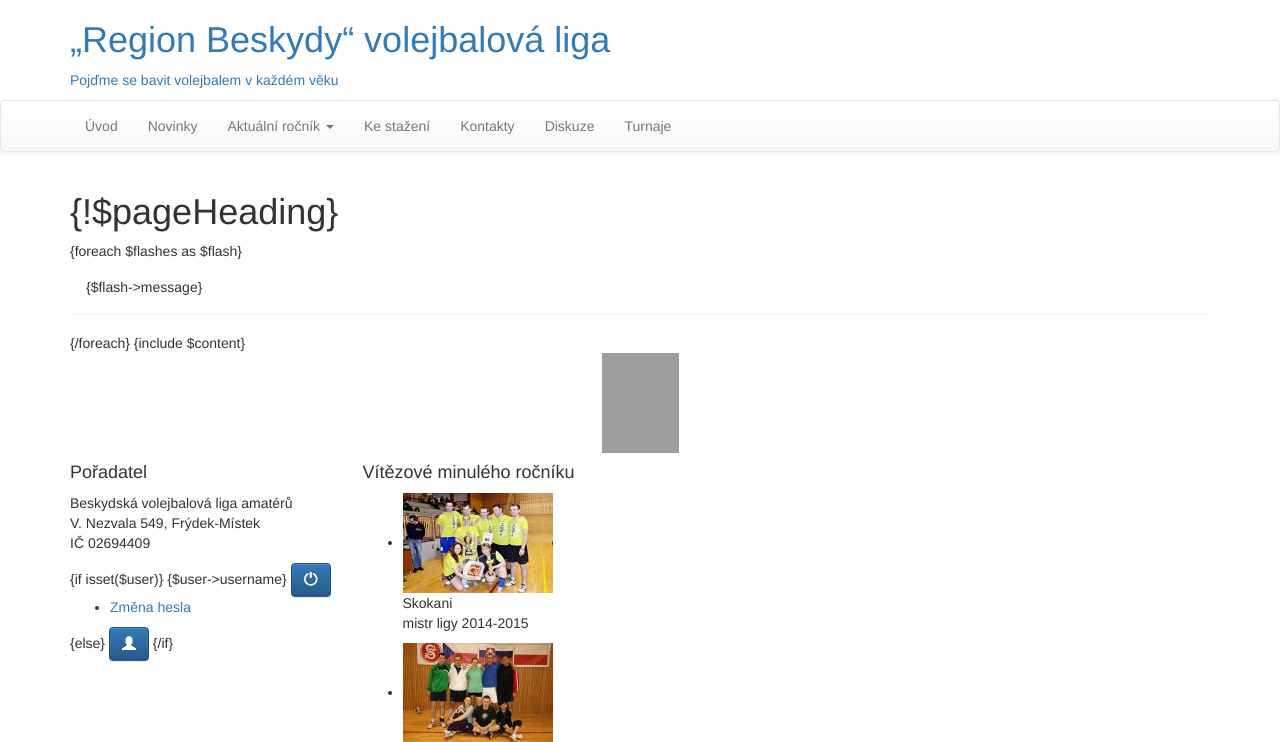
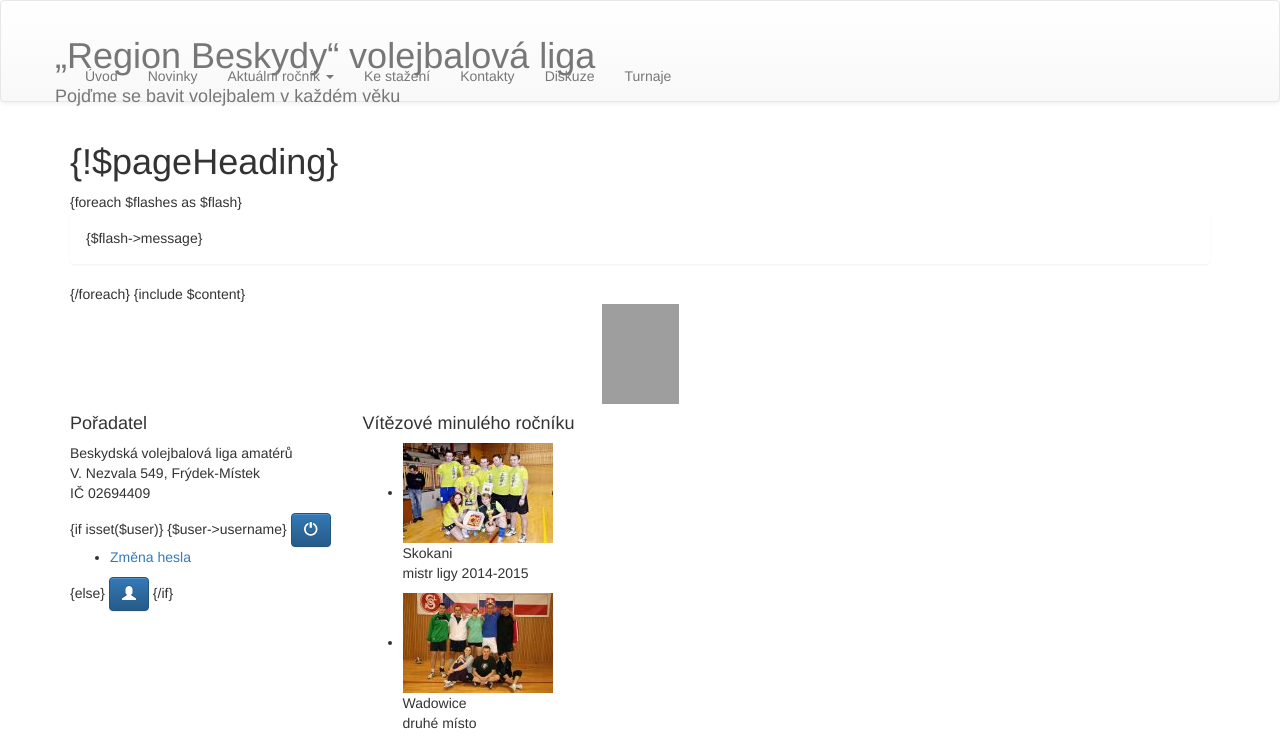
Before and after one commit to davehell/rbvl, a PHP site: page /app/templates/@layout.phtml in a window 1280 px wide. Shown: the top 742 px of the page. Run offline with PHP 8.4, Linux system fonts and the light colour scheme; some libraries are stand-ins or nearby versions; grey boxes are pictures that could not be loaded.

Commit message:
hlavicka a menu

```diff
--- a/app/templates/@layout.phtml
+++ b/app/templates/@layout.phtml
@@ -23,20 +23,7 @@
 
 <body {ifCurrent Default:*}class="homepage"{/if}>
 
-<div id="header">
-  <div class="container">
-    <div class="row">
-      <div class="col-md-12">
-        <a href="{plink Default:}" class="brand" title="Úvodní stránka">
-          <h1>„Region Beskydy“ volejbalová liga</h1>
-          <p>Pojďme se bavit volejbalem v každém věku</p>
-        </a>
-      </div>
-    </div>
-  </div>
-</div>
-
-<div id="menu" class="navbar navbar-default">
+<div id="header" class="navbar navbar-default">
   <div class="container">
     <div class="row">
       <div class="navbar-header">
@@ -45,9 +32,17 @@
           <span class="icon-bar"></span>
           <span class="icon-bar"></span>
         </button>
-      </div>
-
-      <div class="navbar-collapse" id="menu-collapse">
+        <a href="{plink Default:}" class="navbar-brand" title="Úvodní stránka">
+          <h1>„Region Beskydy“ volejbalová liga</h1>
+          <p class="hidden-xs">Pojďme se bavit volejbalem v každém věku</p>
+        </a>
+      </div> <!-- .navbar-header -->
+    </div> <!-- .row -->
+  </div> <!-- .container -->
+  <div id="menu">
+    <div class="container">
+      <div class="row">
+        <div class="collapse navbar-collapse" id="menu-collapse">
           <ul class="nav navbar-nav">
             <li><a href="{plink Default:}" title="Informace o „Region Beskydy“ volejbalové lize">Úvod</a></li>
             <li><a href="{plink Aktuality:}" title="Aktuality z „Region Beskydy“ volejbalové ligy">Novinky</a></li>
@@ -70,21 +65,23 @@
             <li><a href="{plink Diskuze:}" title="Diskuze návštěvníků">Diskuze</a></li>
             <li><a href="{plink Akce:}" title="Volejbalové turnaje a akce v Regionu Beskydy">Turnaje</a></li>
           </ul>
-      </div>
+        </div> <!-- navbar-collapse -->
       </div> <!-- .row -->
     </div> <!-- .container -->
+  </div> <!-- #menu -->
 </div> <!-- .navbar -->
 
 <section class="section-title">
   <div class="overlay-bg"></div>
   <div class="container">
-    <h1>{!$pageHeading}</h1>
+    <h1 class="hidden-xs">{!$pageHeading}</h1>
+    <h2 class="visible-xs">{!$pageHeading}</h2>
   </div>
 </section>
 
 <div class="content-info">
 
-  <div class="crumbs">
+  <div class="crumbs  hidden-xs">
   </div>
 
   <div class="container">
```
Also changed, not shown: css/styles.css (+15 -5 lines). Lines whose indentation alone changed are shown as unchanged.
